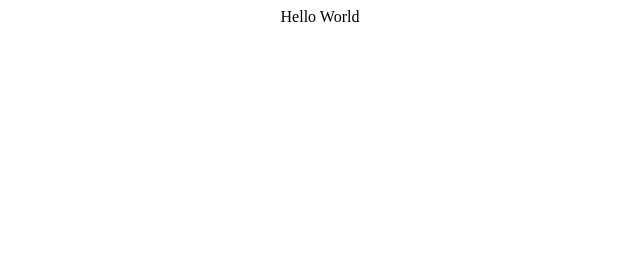
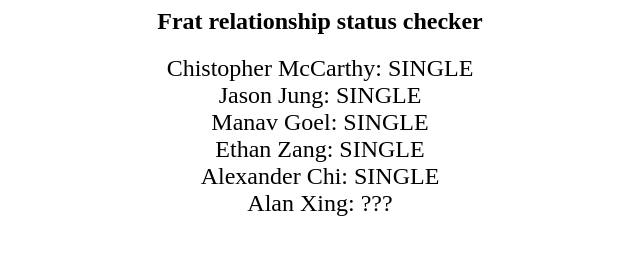
Before and after one commit to mgoel283/frat-status-checker, a plain HTML site: page index.html in a window 1280 px wide. Shown: the whole page, without its empty margins (320-960 px from the left). Drawn offline with Linux system fonts and the light colour scheme.

Commit message:
simple status

```diff
--- a/index.html
+++ b/index.html
@@ -1,3 +1,17 @@
+<html>
+<head>
+<title>Frat relationship status checker</title>
+</head>
+
+<h2 align= center>Frat relationship status checker</h2>
+<font size=5>
+
 <center>
-    Hello World
+    Chistopher McCarthy: SINGLE </br>
+    Jason Jung: SINGLE </br>
+    Manav Goel: SINGLE </br>
+    Ethan Zang: SINGLE </br>
+    Alexander Chi: SINGLE </br>
+    Alan Xing: ??? </br>
 </center>
+</html>
```
